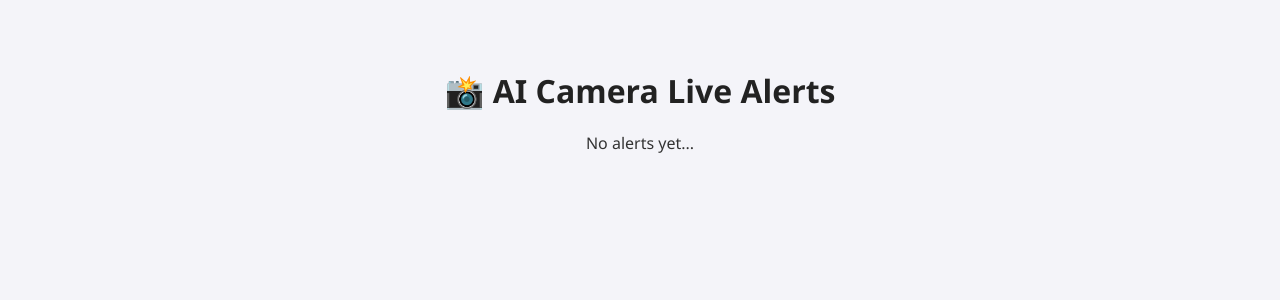
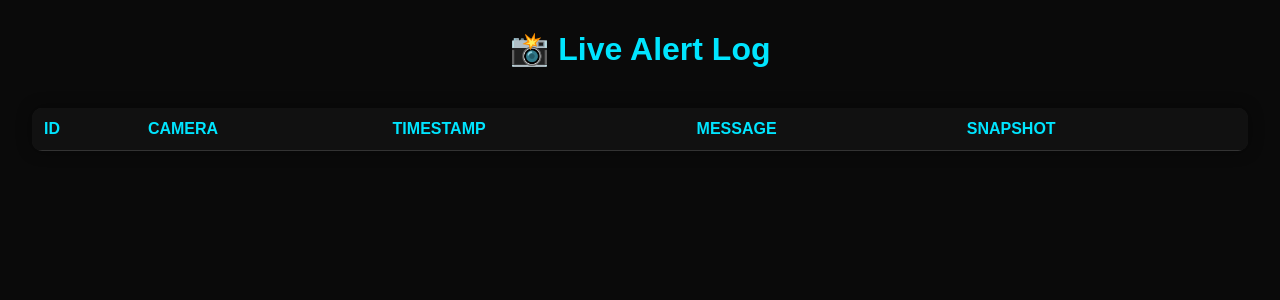
Before and after one commit to JB929/AI-camera-cloud, a FastAPI app: page /api/alerts in a window 1280 px wide. Shown: the top 300 px of the page. Run offline with FastAPI, Linux system fonts and the light colour scheme; lists and menus that the app fills with data are empty; parts of the project's set-up code (start-up, migrations or seed data) failed here and were passed over.

Commit message:
UI: show snapshots in alerts table

```diff
--- a/dashboard_server/templates/alerts.html
+++ b/dashboard_server/templates/alerts.html
@@ -2,98 +2,86 @@
 <html lang="en">
 <head>
     <meta charset="UTF-8">
-    <title>AI Camera Cloud – Live Alerts</title>
-    <meta http-equiv="refresh" content="10"> <!-- Auto-refresh every 10 seconds -->
+    <meta name="viewport" content="width=device-width, initial-scale=1.0">
+    <title>AI Camera Cloud – Alerts</title>
+    <link rel="stylesheet" href="/static/style.css">
     <style>
         body {
-            font-family: 'Segoe UI', Arial, sans-serif;
-            background: #f4f4f9;
-            color: #333;
-            padding: 40px;
-            text-align: center;
-        }
-        h1 {
-            color: #222;
-            margin-bottom: 20px;
+            font-family: Arial, sans-serif;
+            background-color: #0a0a0a;
+            color: #eee;
+            margin: 0;
+            padding: 0;
         }
         table {
-            margin: auto;
+            width: 95%;
+            margin: 40px auto;
             border-collapse: collapse;
-            width: 90%;
-            background: white;
+            background: #1c1c1c;
             border-radius: 10px;
-            box-shadow: 0 0 8px rgba(0, 0, 0, 0.1);
+            overflow: hidden;
+            box-shadow: 0 0 15px rgba(0,0,0,0.4);
         }
         th, td {
-            padding: 12px 16px;
-            border-bottom: 1px solid #eee;
+            padding: 12px;
+            text-align: left;
+            border-bottom: 1px solid #333;
         }
         th {
-            background: #0078D7;
-            color: white;
+            background-color: #111;
+            color: #00e5ff;
             text-transform: uppercase;
         }
         tr:hover {
-            background: #f1f1f1;
+            background-color: #222;
         }
-        img {
-            border-radius: 8px;
-            max-height: 80px;
+        img.snapshot {
+            width: 120px;
+            height: auto;
+            border-radius: 6px;
+            transition: transform 0.2s;
         }
-        .timestamp {
-            color: #777;
-            font-size: 0.9em;
+        img.snapshot:hover {
+            transform: scale(1.2);
+        }
+        h1 {
+            text-align: center;
+            margin-top: 30px;
+            color: #00e5ff;
         }
     </style>
 </head>
 <body>
-    <h1>📸 AI Camera Live Alerts</h1>
-    {% if alerts %}
+    <h1>📸 Live Alert Log</h1>
     <table>
         <thead>
             <tr>
                 <th>ID</th>
                 <th>Camera</th>
+                <th>Timestamp</th>
                 <th>Message</th>
                 <th>Snapshot</th>
-                <th>Timestamp</th>
             </tr>
         </thead>
-<script>
-  const socket = new WebSocket("wss://" + window.location.host + "/ws/alerts");
-
-  socket.onmessage = function(event) {
-    const data = JSON.parse(event.data);
-    const alertsList = document.getElementById("alerts-list");
-    const item = document.createElement("li");
-    item.innerHTML = `
-      <b>${data.camera_name}</b> – ${data.message}
-      <small>${data.timestamp}</small><br>
-      ${data.snapshot_url ? `<img src="${data.snapshot_url}" width="200">` : ""}
-    `;
-    alertsList.prepend(item);
-  };
-</script>
-        </body>
+        <tbody>
             {% for alert in alerts %}
             <tr>
                 <td>{{ alert.id }}</td>
                 <td>{{ alert.camera_name }}</td>
+                <td>{{ alert.timestamp }}</td>
                 <td>{{ alert.message }}</td>
                 <td>
-                    {% if alert.snapshot_path %}
-                        <img src="{{ alert.snapshot_path }}" alt="snapshot">
+                    {% if alert.snapshot_url %}
+                        <a href="{{ alert.snapshot_url }}" target="_blank">
+                            <img src="{{ alert.snapshot_url }}" class="snapshot" alt="Snapshot">
+                        </a>
                     {% else %}
-                        —
+                        -
                     {% endif %}
                 </td>
-                <td class="timestamp">{{ alert.timestamp }}</td>
             </tr>
             {% endfor %}
         </tbody>
     </table>
-    {% else %}
-        <p>No alerts yet...</p>
-    {% endif %}
 </body>
 </html>
```
